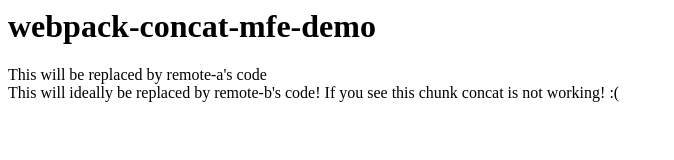
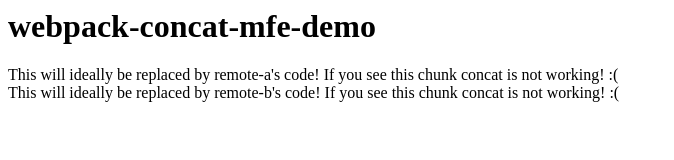
Before and after one commit to MadaraUchiha-314/webpack-concat-mfe-demo, a website: page index.html in a window 1280 px wide. Shown: the whole page, without its empty margins (0-674 px from the left). Drawn offline with Linux system fonts and the light colour scheme; a script that the page names is missing.

Commit message:
fix: working with  umdNamedDefine

```diff
--- a/index.html
+++ b/index.html
@@ -2,18 +2,17 @@
   <head>
     <title>webpack-concat-mfe-demo</title>
     <script src="https://cdn.jsdelivr.net/npm/requirejs@2.3.7/require.min.js"></script>
+    <script src="./dist/concat-all-remotes.js"></script>
     <script>
       require(['RemoteA'], (mod) => {
-        console.log('Yay!');
       });
       require(['RemoteB'], (mod) => {
-        console.log('Yay!');
       });
     </script>
   </head>
   <body>
     <h1>webpack-concat-mfe-demo</h1>
-    <div id="remote-a">This will be replaced by remote-a's code</div>
+    <div id="remote-a">This will ideally be replaced by remote-a's code! If you see this chunk concat is not working! :(</div>
     <div id="remote-b">This will ideally be replaced by remote-b's code! If you see this chunk concat is not working! :(</div>
   </body>
 </html>
```
